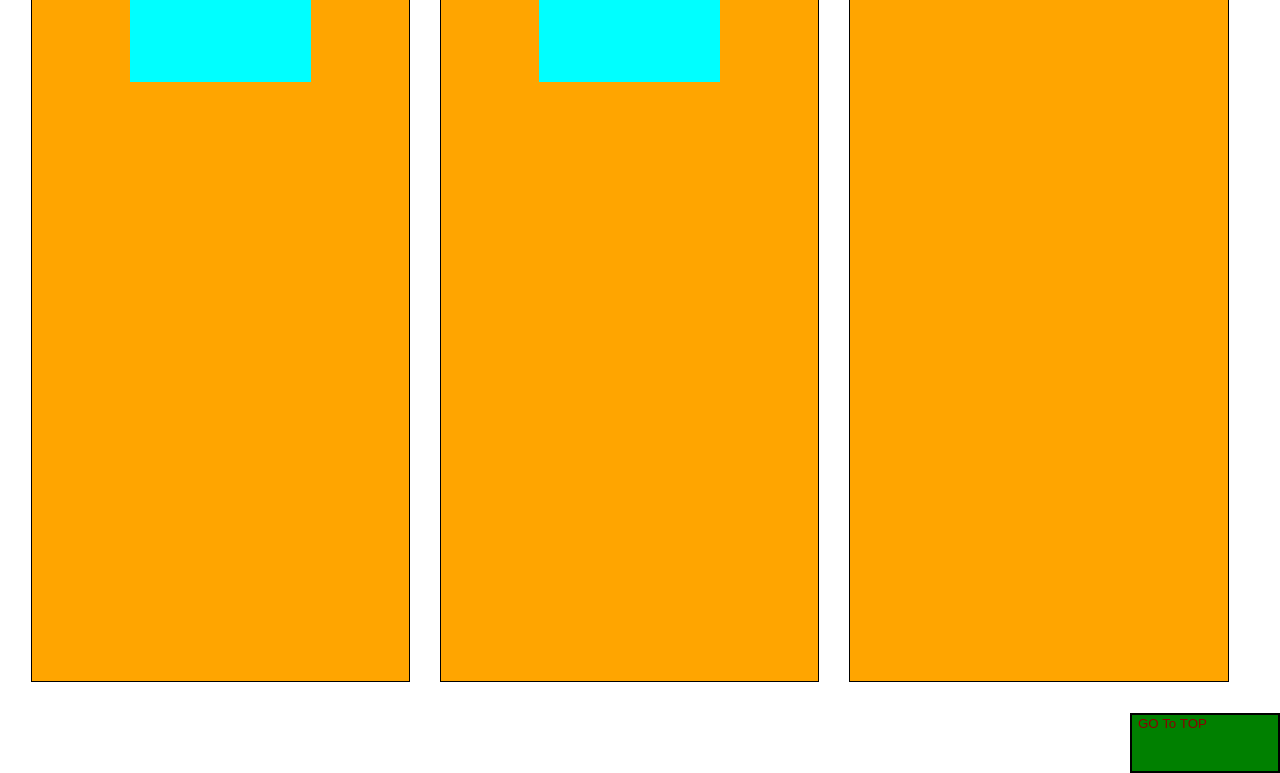
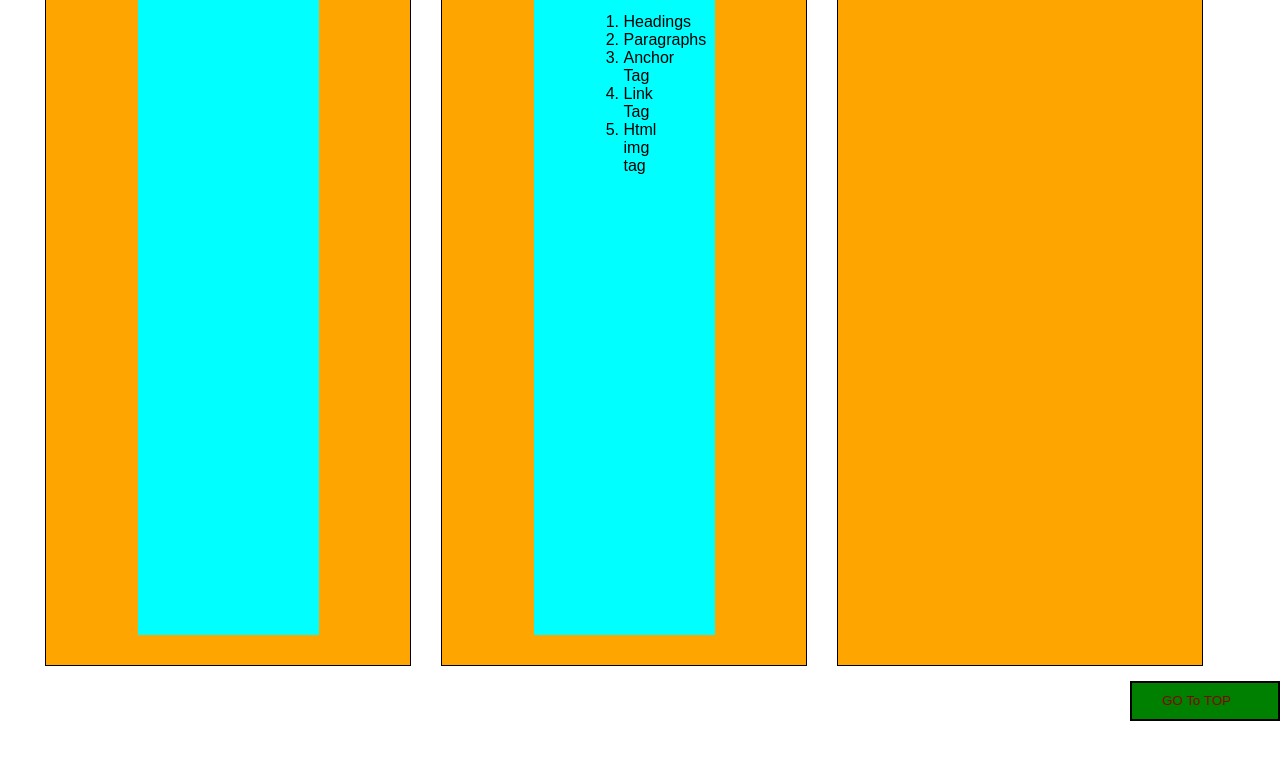
Before and after one commit to Anupriya1500/HTML-CSS, a plain HTML site: page test.html in a window 1280 px wide. Shown: the part 630-1403 px from the top of the page. After the commit the page ends 1351 px from the top, so only its background shows below. Drawn offline with Linux system fonts and the light colour scheme.

Commit message:
test-file

```diff
--- a/test.css
+++ b/test.css
@@ -24,25 +24,25 @@ body {
 .content {
 	box-sizing: border-box;
 	float: left;
-  padding: 0.5em;
-  margin: 0.5em;
-  margin-right: -0.5em;
-
 }
 
 .listings {
   display: flex;
   flex-flow: row wrap;
   justify-content: flex-start;
+  margin: 0 30px;
 }
 
 
-.item {;
+.item {
+	box-sizing: border-box;
   display: flex;
   justify-content: space-around;
-box-sizing: border-box;
+  float: left;
   width: 30%;
-  padding: 0.5em;
+  padding: 30px;
+  padding-left: 1px;
+  padding-right:1px ;
   margin: 0.5em;
   height: 1200px;
   background-color: orange;
@@ -52,27 +52,29 @@ box-sizing: border-box;
 
 .sub-item{
 	box-sizing: border-box;
-    padding: 0.5em;
+	 float: left;
 	background-color: #00ffff;
-	height: 50%;
+	height: auto;
+	padding: 50px;
 	width:50%;
 }
 
 .buttons{
-	float: right;
-	position: sticky;
+	position: relative;
+		float: right;
 	text-align: center;
 }
 .buttons button{
+		position: sticky;
 	background-color: green;
 	border: 2px solid black;
 	color: darkred;
 	cursor: pointer;
 	float: left;
 	display: flex;
-	height: 60px;
+	height: 40px;
 	width: 150px;
-	padding: 20px 20x;
+	padding: 10px 30px;
 	text-align: center;
 
 }
```
